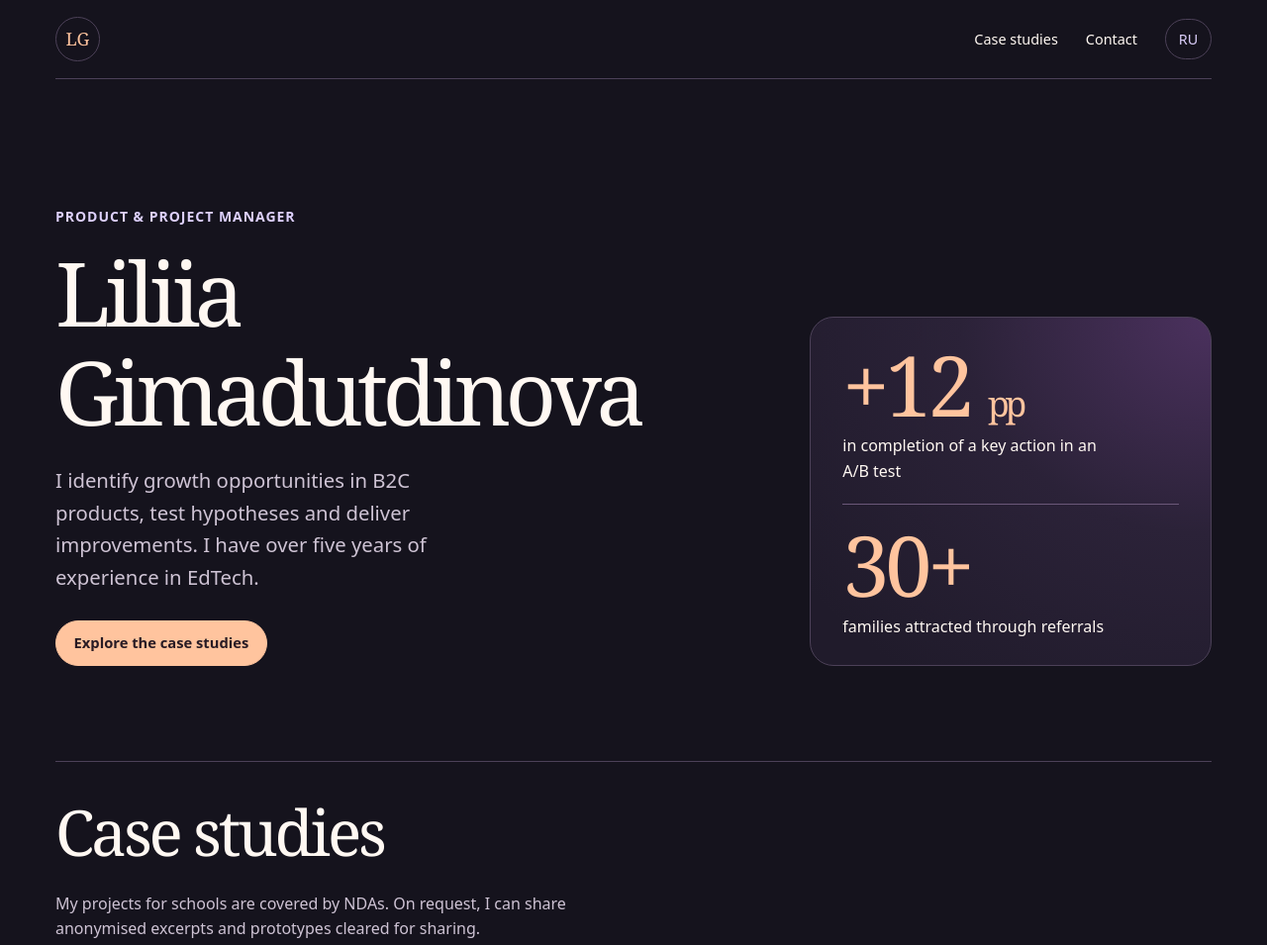
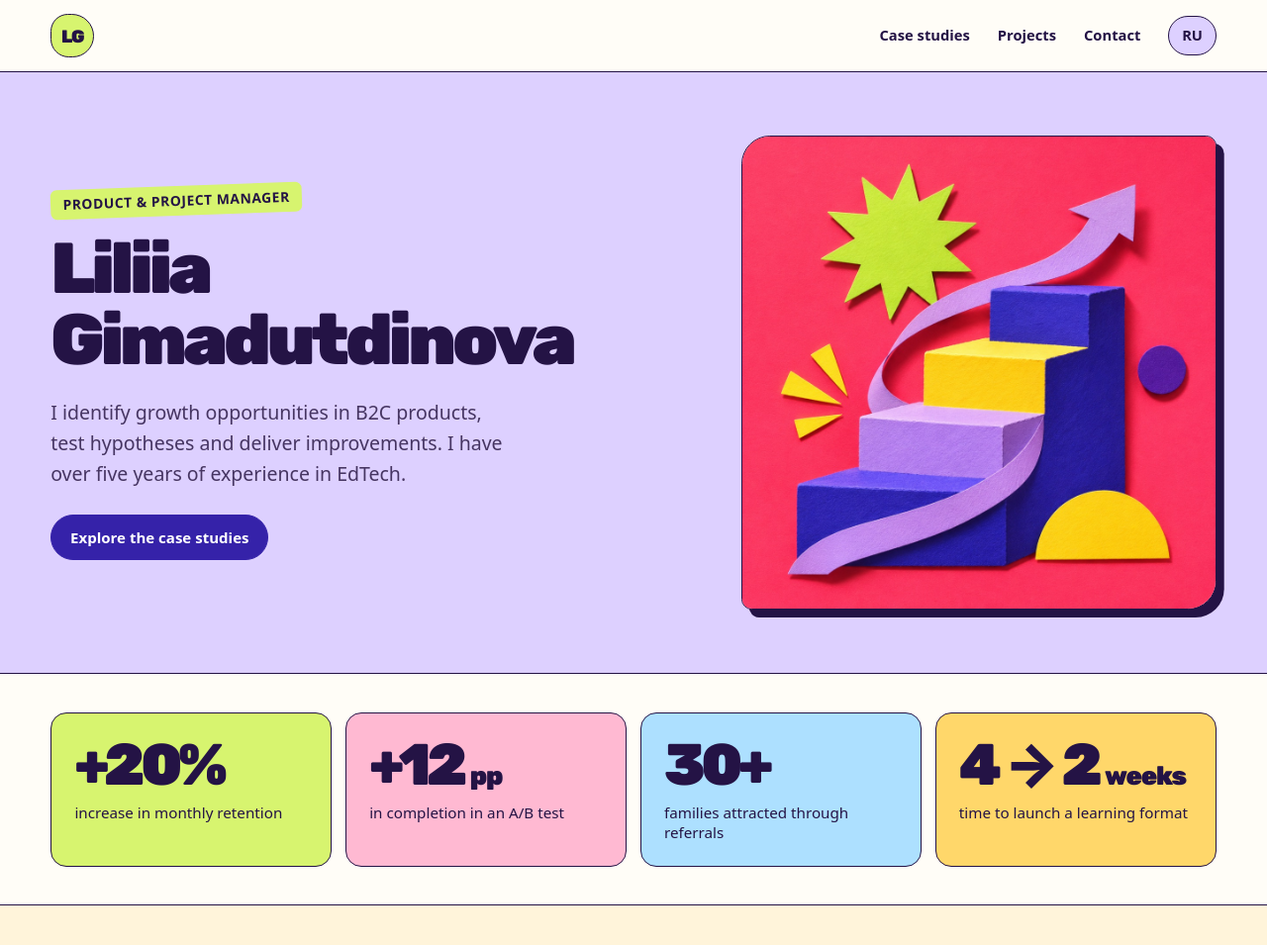
Before and after one commit to LIli-Gimadut/portfolio, a plain HTML site: page en/index.html in a window 1280 px wide. Shown: the top 955 px of the page at 99% size. Drawn offline with Linux system fonts and the light colour scheme.

Commit message:
Redesign portfolio with playful colour and paper art

```diff
--- a/assets/style.css
+++ b/assets/style.css
@@ -1,81 +1,289 @@
+@font-face {
+  font-family: Rubik;
+  font-style: normal;
+  font-weight: 600 900;
+  font-display: swap;
+  src: url("fonts/rubik-cyrillic.woff2") format("woff2");
+  unicode-range: U+0301, U+0400-045F, U+0490-0491, U+04B0-04B1, U+2116;
+}
+
+@font-face {
+  font-family: Rubik;
+  font-style: normal;
+  font-weight: 600 900;
+  font-display: swap;
+  src: url("fonts/rubik-latin.woff2") format("woff2");
+  unicode-range: U+0000-00FF, U+0131, U+0152-0153, U+02BB-02BC, U+02C6, U+02DA, U+02DC, U+0304, U+0308, U+0329, U+2000-206F, U+20AC, U+2122, U+2191, U+2193, U+2212, U+2215, U+FEFF, U+FFFD;
+}
+
 :root {
-  color-scheme: dark;
-  --background: #15131d;
-  --surface: #1f1b2a;
-  --text: #fff8f2;
-  --muted: #cec3d4;
-  --line: #4c4158;
-  --accent: #ffc49e;
-  --lavender: #ddd0fc;
-  font: 100%/1.6 system-ui, -apple-system, BlinkMacSystemFont, "Segoe UI", sans-serif;
+  color-scheme: light;
+  --ink: #241345;
+  --soft-ink: #463562;
+  --paper: #fffdf7;
+  --cream: #fff4da;
+  --violet: #ddd0ff;
+  --cobalt: #3522a9;
+  --lime: #d7f46f;
+  --pink: #ffb9d2;
+  --yellow: #ffd76a;
+  --sky: #ade0ff;
+  --mint: #bcebd1;
+  --display: Rubik, system-ui, -apple-system, "Segoe UI", sans-serif;
+  font: 100%/1.6 system-ui, -apple-system, "Segoe UI", sans-serif;
 }
+
 * { box-sizing: border-box; }
-body { margin: 0; background: var(--background); color: var(--text); }
+body { margin: 0; background: var(--paper); color: var(--ink); }
 a { color: inherit; }
-a:focus-visible { outline: 3px solid var(--accent); outline-offset: 5px; }
-p, dd { color: var(--muted); }
+a:focus-visible { outline: 3px solid currentColor; outline-offset: 5px; }
+p, dd { color: var(--soft-ink); }
 h1, h2, h3, p, dl, dd { margin: 0; }
-h1, h2, h3 { line-height: 1.11; text-wrap: balance; }
-h1, h2 { font-family: Georgia, "Times New Roman", serif; font-weight: 400; }
-h1 { font-size: clamp(2.4rem, 7vw, 6rem); letter-spacing: -.065em; overflow-wrap: anywhere; }
-h2 { font-size: clamp(2.25rem, 5vw, 4rem); letter-spacing: -.05em; }
-h3 { font-size: clamp(1.35rem, 2.75vw, 2rem); letter-spacing: -.035em; }
-section, article { scroll-margin-top: 1.25rem; }
-.shell { width: min(92%, 73rem); margin-inline: auto; }
-.skip { position: fixed; inset: .5rem auto auto .5rem; z-index: 3; padding: .65rem 1rem; background: var(--background); transform: translateY(-160%); }
+h1, h2, h3 {
+  font-family: var(--display);
+  font-weight: 800;
+  line-height: 1.08;
+  letter-spacing: -.039em;
+  text-wrap: balance;
+}
+h1 {
+  font-size: clamp(2.55rem, 5.65vw, 5.05rem);
+  font-weight: 900;
+  line-height: .99;
+  letter-spacing: -.055em;
+  overflow-wrap: anywhere;
+}
+h2 { font-size: clamp(2.45rem, 5.8vw, 4.65rem); }
+h3 { font-size: clamp(1.4rem, 2.6vw, 2rem); }
+section, article { scroll-margin-top: 1rem; }
+
+.shell { width: min(100% - clamp(2rem, 8vw, 7rem), 74rem); margin-inline: auto; }
+.skip {
+  position: fixed;
+  inset: .75rem auto auto .75rem;
+  z-index: 2;
+  padding: .65rem 1rem;
+  background: var(--paper);
+  transform: translateY(-170%);
+}
 .skip:focus { transform: none; }
-.topbar { min-height: 5rem; display: flex; align-items: center; justify-content: space-between; gap: 1rem; border-bottom: 1px solid var(--line); }
+.topbar {
+  min-height: 4.5rem;
+  display: flex;
+  align-items: center;
+  justify-content: space-between;
+  gap: .75rem;
+}
 .topbar a { text-decoration: none; }
-.monogram { display: grid; place-items: center; width: 2.8rem; height: 2.8rem; border: 1px solid var(--line); border-radius: 50%; font: 1.12rem Georgia, serif; color: var(--accent); flex: none; }
-nav { display: flex; flex-wrap: wrap; align-items: center; justify-content: flex-end; gap: clamp(.65rem, 3vw, 1.75rem); font-size: .9rem; }
-nav a { padding-block: .5rem; }
-nav a:hover, .metrics a:hover span { color: var(--accent); }
-.language { color: var(--lavender); border: 1px solid var(--line); border-radius: 2rem; padding-inline: .8rem; }
-.hero { display: grid; grid-template-columns: minmax(0, 1.8fr) minmax(0, 1fr); gap: 2rem; align-items: end; padding-block: clamp(3.5rem, 10vw, 8rem) clamp(3.25rem, 8vw, 6rem); }
-.eyebrow { color: var(--lavender); font-size: .875rem; font-weight: 650; letter-spacing: .07em; text-transform: uppercase; }
-.intro .eyebrow { margin-bottom: 1rem; }
-.lead { margin: 1.5rem 0 1.75rem; max-width: 38ch; font-size: clamp(1.05rem, 1.75vw, 1.27rem); }
-.metrics { background: radial-gradient(ellipse at 100% 0%, #4b315e 0%, #2b2238 44%, #201b2b 90%); border: 1px solid var(--line); border-radius: 1.5rem; padding: .4rem clamp(1rem, 3vw, 2rem); }
-.metrics a { display: block; text-decoration: none; padding-block: 1.2rem; }
-.metrics a + a { border-top: 1px solid #6b5879; }
-.metrics strong { display: block; color: var(--accent); font: 400 clamp(2.75rem, 6.6vw, 5.4rem)/1 Georgia, serif; letter-spacing: -.05em; }
-.metrics small { font-size: .42em; }
-.metrics span { display: block; color: var(--text); margin-top: .45rem; max-width: 29ch; }
-.button { display: inline-flex; width: fit-content; min-height: 2.85rem; align-items: center; justify-content: center; text-align: center; padding: .55rem 1.1rem; border: 1px solid #88799a; border-radius: 2rem; color: var(--text); font-size: .92rem; font-weight: 700; text-decoration: none; }
-.button:hover { background: #3b314a; }
-.primary { color: #281b24; background: var(--accent); border-color: var(--accent); }
-.primary:hover { background: #ffdbc2; }
-.section { border-top: 1px solid var(--line); padding-block: 2.2rem clamp(3.1rem, 7vw, 5rem); }
-.section > h2 { margin-bottom: 1.55rem; }
-.case-note { max-width: 65ch; margin-bottom: 1.55rem; }
-.case-grid, .demo-grid { display: grid; gap: 1rem; }
+.monogram {
+  display: grid;
+  place-items: center;
+  width: 2.75rem;
+  aspect-ratio: 1;
+  flex: none;
+  background: var(--lime);
+  border: 1.5px solid var(--ink);
+  border-radius: 44% 56% 54% 46%;
+  font: 900 1.12rem var(--display);
+  letter-spacing: -.065em;
+}
+nav {
+  display: flex;
+  flex-wrap: wrap;
+  align-items: center;
+  justify-content: flex-end;
+  gap: .15rem clamp(.55rem, 2.6vw, 1.75rem);
+  font-size: .92rem;
+  font-weight: 700;
+}
+nav a { padding-block: .45rem; }
+nav a:hover { text-decoration: underline; text-underline-offset: .28em; }
+nav .language {
+  padding-inline: .8rem;
+  border-radius: 2rem;
+  border: 1.5px solid var(--ink);
+  background: var(--violet);
+}
+nav .language:hover { background: var(--lime); text-decoration: none; }
+
+.hero {
+  background: var(--violet);
+  border-block: 1.5px solid var(--ink);
+}
+.hero-layout {
+  display: grid;
+  grid-template-columns: minmax(0, 1.35fr) minmax(0, 1fr);
+  align-items: center;
+  gap: clamp(1.5rem, 4vw, 4.25rem);
+  padding-block: clamp(2.5rem, 5vw, 4.6rem);
+}
+.intro .eyebrow {
+  display: inline-block;
+  padding: .32rem .78rem;
+  margin-bottom: 1.15rem;
+  border-radius: .4rem;
+  background: var(--lime);
+  color: var(--ink);
+  transform: rotate(-2deg);
+}
+.lead {
+  max-width: 41ch;
+  margin-block: 1.35rem 1.6rem;
+  font-size: clamp(1.05rem, 1.75vw, 1.22rem);
+}
+.hero-art {
+  display: block;
+  width: 100%;
+  height: auto;
+  aspect-ratio: 1;
+  border: 1.5px solid var(--ink);
+  border-radius: 1.8rem .65rem 1.8rem .65rem;
+  box-shadow: .48rem .5rem 0 var(--ink);
+  background: var(--pink);
+}
+
+.button {
+  display: inline-flex;
+  width: fit-content;
+  min-height: 2.85rem;
+  align-items: center;
+  justify-content: center;
+  padding: .62rem 1.18rem;
+  border: 1.5px solid var(--ink);
+  border-radius: 2rem;
+  background: var(--paper);
+  color: var(--ink);
+  font-size: .94rem;
+  font-weight: 800;
+  line-height: 1.25;
+  text-align: center;
+  text-decoration: none;
+}
+.button:hover { background: var(--lime); }
+.primary {
+  background: var(--cobalt);
+  border-color: var(--cobalt);
+  color: #fff;
+}
+.primary:hover { background: var(--ink); }
+.primary:focus-visible { outline-color: var(--ink); }
+
+.metrics-band { padding-block: clamp(1.6rem, 3vw, 2.55rem); }
+.metrics { display: grid; grid-template-columns: repeat(4, minmax(0, 1fr)); gap: .85rem; }
+.metrics a {
+  display: block;
+  padding: clamp(.9rem, 2vw, 1.45rem);
+  border: 1.5px solid var(--ink);
+  border-radius: 1rem;
+  background: var(--lime);
+  text-decoration: none;
+  transition: transform 160ms ease, box-shadow 160ms ease;
+}
+.metrics a:nth-child(2) { background: var(--pink); }
+.metrics a:nth-child(3) { background: var(--sky); }
+.metrics a:nth-child(4) { background: var(--yellow); }
+.metrics a:hover { transform: translateY(-.22rem); box-shadow: 0 .22rem 0 var(--ink); }
+.metrics strong {
+  display: block;
+  font: 900 clamp(2.1rem, 4.6vw, 4.1rem)/1 var(--display);
+  letter-spacing: -.075em;
+}
+.metrics small { font-size: .45em; letter-spacing: -.045em; }
+.metrics span { display: block; margin-top: .5rem; font-size: .95rem; line-height: 1.35; }
+
+.section { padding-block: clamp(2.7rem, 6vw, 5.2rem); }
+.section h2 { margin-bottom: 1.5rem; }
+#cases { background: var(--cream); border-block: 1.5px solid var(--ink); }
+.case-note { max-width: 65ch; margin-bottom: 2rem; }
+.eyebrow {
+  color: var(--ink);
+  font-size: .865rem;
+  font-weight: 800;
+  line-height: 1.45;
+  letter-spacing: .04em;
+  text-transform: uppercase;
+}
+
+.case-grid, .demo-grid { display: grid; gap: clamp(.9rem, 2vw, 1.3rem); }
 .case-grid { grid-template-columns: repeat(2, minmax(0, 1fr)); }
-.case, .demo { border: 1px solid var(--line); border-radius: 1.2rem; background: var(--surface); }
-.case, .demo-copy { padding: clamp(1.2rem, 3vw, 2.25rem); }
-.case:target, .demo:target { border-color: var(--accent); }
-.case h3, .demo h3 { margin-top: .55rem; }
-.case dl, .case-summary { margin-top: 1.45rem; }
-.case dd + dt { margin-top: .85rem; }
-.case dt, .case strong { color: var(--text); font-weight: 700; }
-.case .horizontal { background: transparent; }
-.horizontal { grid-column: 1 / -1; display: grid; grid-template-columns: minmax(0, 1fr) minmax(0, 1.4fr); gap: 2rem; }
+.case, .demo {
+  background: var(--card, var(--paper));
+  border: 1.5px solid var(--ink);
+  border-radius: 1.3rem;
+}
+.case, .demo-copy { padding: clamp(1.2rem, 3vw, 2.1rem); }
+.case:target, .demo:target { outline: 3px solid var(--cobalt); outline-offset: 3px; }
+.case h3, .demo h3 { margin-top: .6rem; }
+.case dl, .case-summary { margin-top: 1.35rem; }
+.case dd + dt { margin-top: .75rem; }
+.case dt, .case strong { color: var(--ink); font-weight: 800; }
+.case dd strong, .case-summary strong {
+  background: var(--paper);
+  border-radius: .2em;
+  padding-inline: .17em;
+  box-decoration-break: clone;
+  -webkit-box-decoration-break: clone;
+}
+#retention, #kuratorskaya { --card: var(--lime); }
+#localization, #khimikotik { --card: var(--pink); }
+#experiment { --card: var(--sky); }
+#referrals { --card: var(--yellow); }
+#time-to-market, #tolatam { --card: var(--violet); }
+#feedback-automation { --card: var(--mint); }
+#ai-assistant { --card: var(--cobalt); color: #fff; }
+#ai-assistant :is(.eyebrow, dt) { color: var(--lime); }
+#ai-assistant dd { color: #fff; }
+
+.horizontal {
+  grid-column: 1 / -1;
+  display: grid;
+  grid-template-columns: minmax(0, 1fr) minmax(0, 1.4fr);
+  gap: clamp(1.2rem, 4vw, 3rem);
+}
 .horizontal dl { margin-top: 0; }
-.demo-grid { grid-template-columns: minmax(0, 1.8fr) minmax(0, 1fr); }
-.demo { overflow: hidden; }
+
+.demo-grid { grid-template-columns: minmax(0, 1.7fr) minmax(0, 1fr); }
+.demo { overflow: hidden; display: flex; flex-direction: column; justify-content: space-between; }
 .demo-copy h3 + p { margin-top: .85rem; }
 .demo-copy .button { margin-top: 1.2rem; }
-.demo img { display: block; width: 100%; height: auto; border-top: 1px solid var(--line); }
-.contact { border-radius: 1.3rem; background: #2a2137; border: 1px solid var(--line); padding: clamp(1.4rem, 4vw, 3rem); display: flex; flex-wrap: wrap; align-items: center; justify-content: space-between; gap: 1.4rem; }
-.contact h2 { font-size: clamp(2rem, 4vw, 3.25rem); }
-.contact p { margin-top: .65rem; max-width: 50ch; }
-.footer { padding-block: 1.45rem; color: var(--muted); font-size: .875rem; }
-@media (max-width: 49rem) {
-  .hero, .demo-grid { grid-template-columns: 1fr; }
-  .metrics { display: grid; grid-template-columns: repeat(2, minmax(0, 1fr)); gap: .9rem; }
-  .metrics a + a { border-top: 0; border-left: 1px solid #6b5879; padding-left: .9rem; }
+.demo img { display: block; width: 100%; height: auto; border-top: 1.5px solid var(--ink); }
+
+.contact { background: var(--cobalt); border-block: 1.5px solid var(--ink); color: #fff; }
+.contact-layout {
+  display: flex;
+  flex-wrap: wrap;
+  align-items: center;
+  justify-content: space-between;
+  gap: 1.4rem;
+  padding-block: clamp(2.5rem, 6.5vw, 5.1rem);
 }
-@media (max-width: 36rem) {
+.contact h2 { font-size: clamp(2.15rem, 4.8vw, 3.9rem); }
+.contact p { max-width: 50ch; margin-top: .65rem; color: #fff; }
+.contact .primary { background: var(--lime); color: var(--ink); border-color: var(--ink); }
+.contact .primary:hover { background: var(--yellow); }
+.contact .primary:focus-visible { outline-color: #fff; }
+.footer { padding-block: 1.4rem; color: var(--soft-ink); font-size: .9rem; }
+
+@media (max-width: 53rem) {
+  .hero-layout { grid-template-columns: 1fr; }
+  h1 { font-size: clamp(2.05rem, 8.4vw, 4.8rem); }
+  .hero-art { max-width: 35rem; }
+  .metrics { grid-template-columns: repeat(2, minmax(0, 1fr)); }
+  .metrics strong { font-size: clamp(2.1rem, 7vw, 3.6rem); }
+  .demo-grid { grid-template-columns: 1fr; }
+}
+
+@media (max-width: 39rem) {
   .case-grid, .horizontal { grid-template-columns: 1fr; }
-  .horizontal { gap: 1.2rem; }
   .metrics span { font-size: .9rem; }
 }
+
+@media (max-width: 22rem) {
+  nav { font-size: .83rem; }
+  nav .language { padding-inline: .6rem; }
+}
+
+@media (prefers-reduced-motion: reduce) {
+  .metrics a { transition: none; }
+  .metrics a:hover { transform: none; }
+}
--- a/en/index.html
+++ b/en/index.html
@@ -17,25 +17,35 @@
     <a class="monogram" href="./" aria-label="Liliia Gimadutdinova, home">LG</a>
     <nav aria-label="Navigation">
       <a href="#cases">Case studies</a>
+      <a href="#demos">Projects</a>
       <a href="#contact">Contact</a>
       <a class="language" href="../" lang="ru" hreflang="ru" aria-label="Русская версия">RU</a>
     </nav>
   </header>
-  <main id="main" class="shell">
+  <main id="main">
     <section class="hero" aria-labelledby="intro">
+      <div class="shell hero-layout">
         <div class="intro">
           <p class="eyebrow">Product &amp; Project Manager</p>
           <h1 id="intro">Liliia<br>Gimadutdinova</h1>
           <p class="lead">I identify growth opportunities in B2C products, test hypotheses and deliver improvements. I have over five years of experience in EdTech.</p>
           <a class="button primary" href="#cases">Explore the case studies</a>
         </div>
-      <div class="metrics" aria-label="Selected results">
-        <a href="#experiment"><strong>+12 <small>pp</small></strong><span>in completion of a key action in an A/B test</span></a>
+        <img class="hero-art" src="../assets/paper-growth.jpg" width="1080" height="1080" fetchpriority="high" alt="">
+      </div>
+    </section>
+
+    <section class="metrics-band" aria-label="Selected results">
+      <div class="shell metrics">
+        <a href="#retention"><strong>+20%</strong><span>increase in monthly retention</span></a>
+        <a href="#experiment"><strong>+12 <small>pp</small></strong><span>in completion in an A/B test</span></a>
         <a href="#referrals"><strong>30+</strong><span>families attracted through referrals</span></a>
+        <a href="#time-to-market"><strong>4 → 2 <small>weeks</small></strong><span>time to launch a learning format</span></a>
       </div>
     </section>
 
     <section id="cases" class="section" aria-labelledby="results">
+      <div class="shell">
         <h2 id="results">Case studies</h2>
         <p class="case-note">My projects for schools are covered by NDAs. On request, I can share anonymised excerpts and prototypes cleared for sharing.</p>
         <div class="case-grid">
@@ -98,9 +108,11 @@
             </dl>
           </article>
         </div>
+      </div>
     </section>
 
     <section id="demos" class="section" aria-labelledby="projects">
+      <div class="shell">
         <h2 id="projects">Live projects</h2>
         <div class="demo-grid">
           <article class="demo" id="khimikotik">
@@ -129,14 +141,17 @@
             </div>
           </article>
         </div>
+      </div>
     </section>
 
     <section id="contact" class="contact" aria-labelledby="talk">
+      <div class="shell contact-layout">
         <div>
           <h2 id="talk">Let’s talk</h2>
           <p>I’m open to fully remote Product, Project and Product Operations roles.</p>
         </div>
         <a class="button primary" href="https://www.linkedin.com/in/liliia-gimadutdinova/">Message me on LinkedIn</a>
+      </div>
     </section>
   </main>
   <footer class="shell footer">Liliia Gimadutdinova</footer>
```
Also changed, not shown: index.html (+18 -3 lines), assets/fonts/OFL-Rubik.txt (added), assets/fonts/rubik-cyrillic.woff2 (added), assets/fonts/rubik-latin.woff2 (added), assets/paper-growth.jpg (added). Lines whose indentation alone changed are shown as unchanged.
